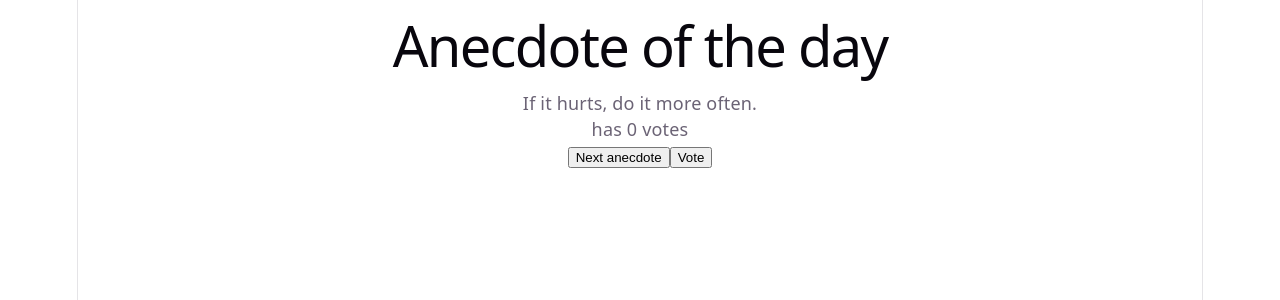
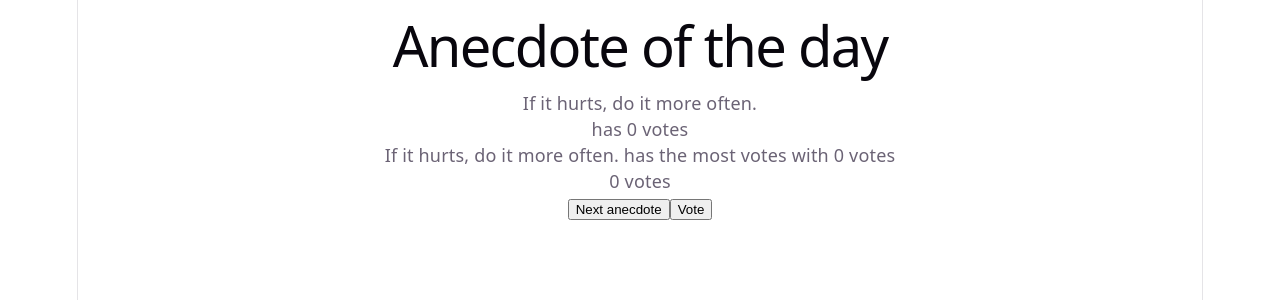
Before and after one commit to G1thub001/Helsinki-fullstack-open, a React (Vite) app in the folder Helsinki-fullstack-open/part1/: page / in a window 1280 px wide. Shown: the top 300 px of the page. Built offline with nearby package versions, Linux system fonts and the light colour scheme.

Commit message:
Complete part 1 anecdotes

```diff
--- a/Helsinki-fullstack-open/part1/src/App.tsx
+++ b/Helsinki-fullstack-open/part1/src/App.tsx
@@ -29,6 +29,8 @@ function App() {
 
 
 
+
+
 const anecdotes = [
   'If it hurts, do it more often.',
   'Adding manpower to a late software project makes it later!',
@@ -52,6 +54,11 @@ const anecdotes = [
     setVotes(newVotes)
   }
 
+
+
+  const highestVotes = Math.max(...votes)
+  const highestVotesIndex = votes.indexOf(highestVotes)
+
   return (
     <div>
       <Heading
@@ -59,6 +66,9 @@ const anecdotes = [
       />
       <p>{anecdotes[selected]}</p>
        <p>has {votes[selected]} votes</p>
+
+       <p> {anecdotes[highestVotesIndex]} has the most votes with {highestVotes} votes</p>
+       <p> {votes[highestVotesIndex]} votes</p>
 
       <Button
       text="Next anecdote"
```
